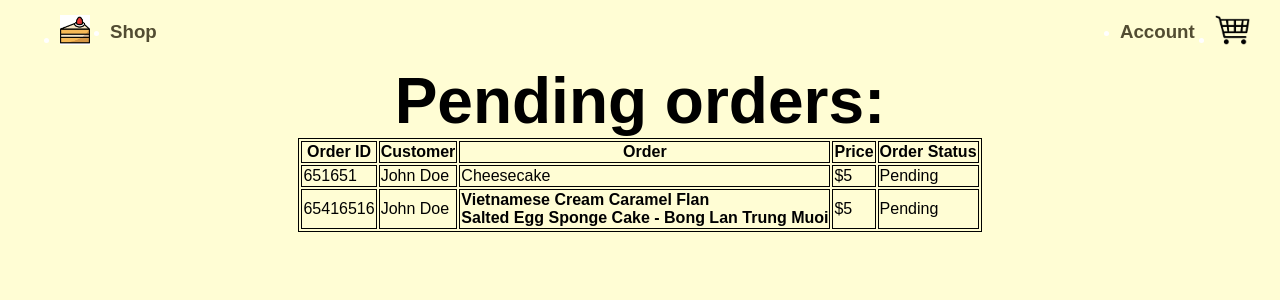
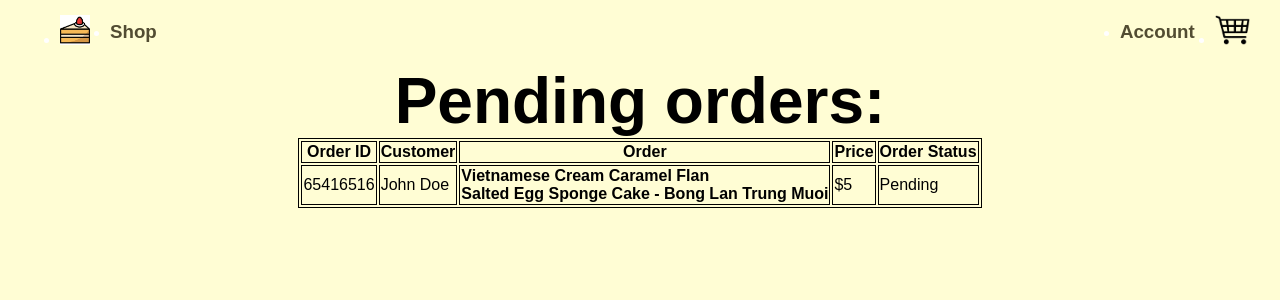
Before and after one commit to Dfredude/Front-End-Mission, a Vue app in the folder semana-5-vue/: page /admin in a window 1280 px wide. Shown: the top 300 px of the page. Built offline with nearby package versions, Linux system fonts and the light colour scheme.

Commit message:
add:bug fix

```diff
--- a/semana-5-vue/src/pages/Admin.vue
+++ b/semana-5-vue/src/pages/Admin.vue
@@ -25,13 +25,6 @@ export default {
                     <th>Order Status</th>
                 </thead>
                 <tbody>
-                    <tr>
-                        <td>651651</td>
-                        <td>John Doe</td>
-                        <td>Cheesecake</td>
-                        <td>$5</td>
-                        <td>Pending</td>
-                    </tr>
                     <tr :key="name" v-for="{ name, phone, cakes } in orders">
                         <td>{{ phone }}</td>
                         <td>{{ name }}</td>
--- a/semana-5-vue/src/pages/OrderForm.vue
+++ b/semana-5-vue/src/pages/OrderForm.vue
@@ -12,8 +12,21 @@ export default {
     methods: {
         submit() {
             const order = this.getInput()
-            this.$store.commit('addOrder', order)
-            this.submitted = true
+            let valid_input = true;
+            for (let item in order){
+                console.log(order[item])
+                if (order[item] === '' && item != "comments"){
+                    valid_input = false
+                    break
+                }
+            }
+            if (valid_input){
+                this.$store.commit('addOrder', order)
+                this.submitted = true
+            } else {
+                const span = document.getElementsByTagName('span')[0]
+                span.innerHTML = 'Please fill out the form!'
+            }
 
         },
         getInput(){
@@ -69,6 +82,7 @@ export default {
                 <h3>$5</h3>
             </div>
         <button class="button" type="submit" v-on:click="submit">Order Now</button>
+        <span></span>
     </div>
     <div v-else>
         <h1>Order placed! Thank you for your purchase</h1>
@@ -119,4 +133,8 @@ export default {
         margin-top: 10px;
     }
 
+    span {
+        margin-top: 20px;
+    }
+
 </style>
```
